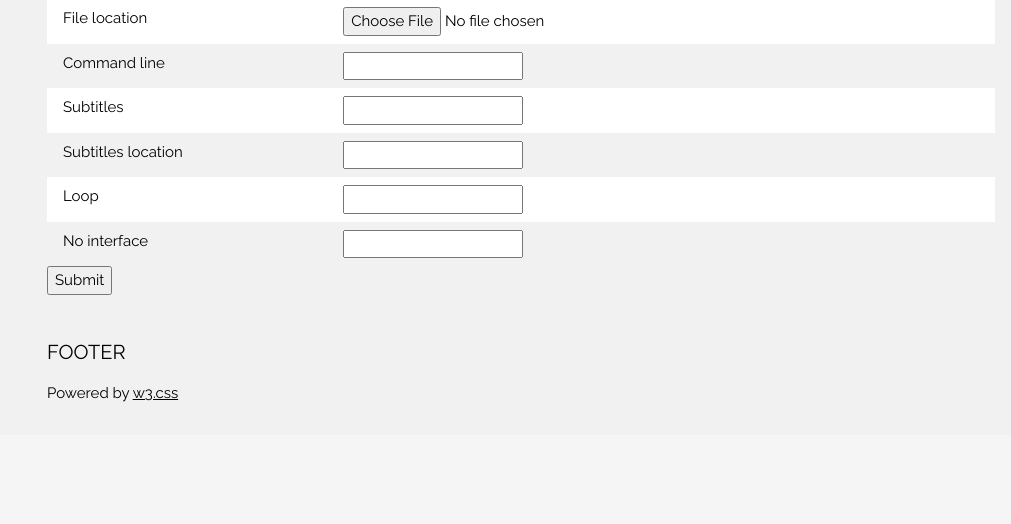
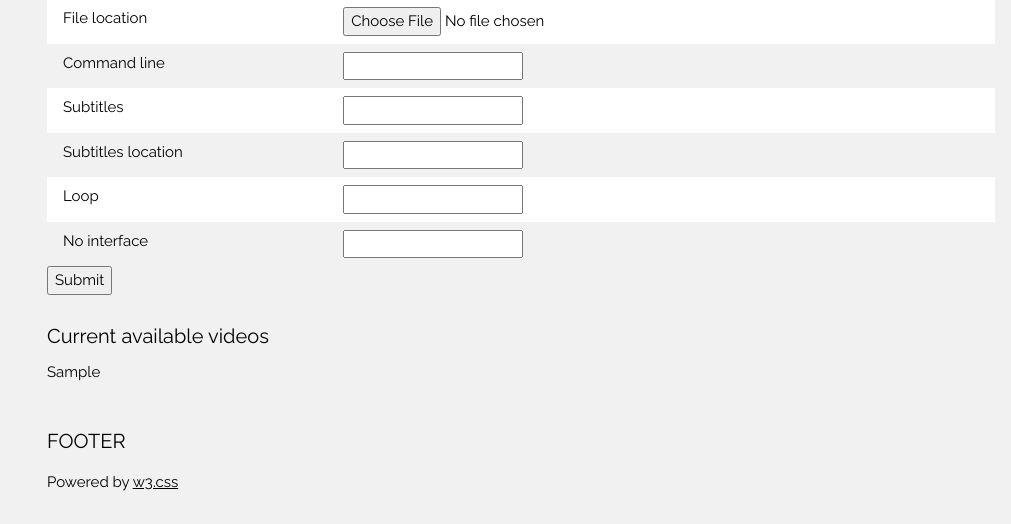
Before and after one commit to Fragrag/PiVideoLooper, a Flask app: template templates/index.html in a window 1280 px wide. Shown: the part 895-1419 px from the top of the page, without its empty margins (269-1280 px from the left). Before the commit the page ends 1297 px from the top, so only its background shows below. Run offline with Flask 2, Linux system fonts and the light colour scheme; the template is opened without the code that fills it: most values are stand-ins (such as "Sample title", 1, 10 or a date in 2020); form fields are guessed from the names that the template uses; some libraries are stand-ins or nearby versions.

Commit message:
-Now displaying files in folder

```diff
--- a/Server.py
+++ b/Server.py
@@ -31,15 +31,17 @@ class SettingsForm(FlaskForm):
 def python_list_to_html(list):
     """
     Converts a Python list object to a formatted HTML list string
+
     :param list: Python list object
     :return: Formatted html list string
     """
-    html_list = "<ul class=\"mt-decrease10\" style=\"list-style-type:none;\">\n"
+    # html_list = "<ul class=\"mt-decrease10\" style=\"list-style-type:none;\">\n"
+    html_list = ""
 
     for item in list:
-        html_list += "<li class=\"pl1\">" + str(item) + "</li>\n"
+        html_list += "<tr><td>" + str(item) + "</td></tr>\n"
 
-    html_list += "</ul>"
+    # html_list += "</ul>"
 
     return html_list
 
@@ -69,7 +71,8 @@ def main():
     return render_template('index.html',
                             form=form,
                             settings = settings,
-                            playback_status = playback_status
+                            playback_status = playback_status,
+                            video_list = video_list
                             )
 
 @server.route('/launch_video')
--- a/templates/index.html
+++ b/templates/index.html
@@ -183,6 +183,17 @@
           </div>
         </div>
       </div>
+
+      <div class="w3-panel">
+        <div class="w3-row-padding" style="margin:0 -8px">
+          <div class="">
+            <h4>Current available videos</h4>
+            <table class="w3-table w3-striped w3-white">
+              {{ video_list | safe }}
+            </table>
+          </div>
+        </div>
+      </div>
     </div>
     <!-- PlaybackSettings end -->
 
```
Also changed, not shown: 1 other file.
